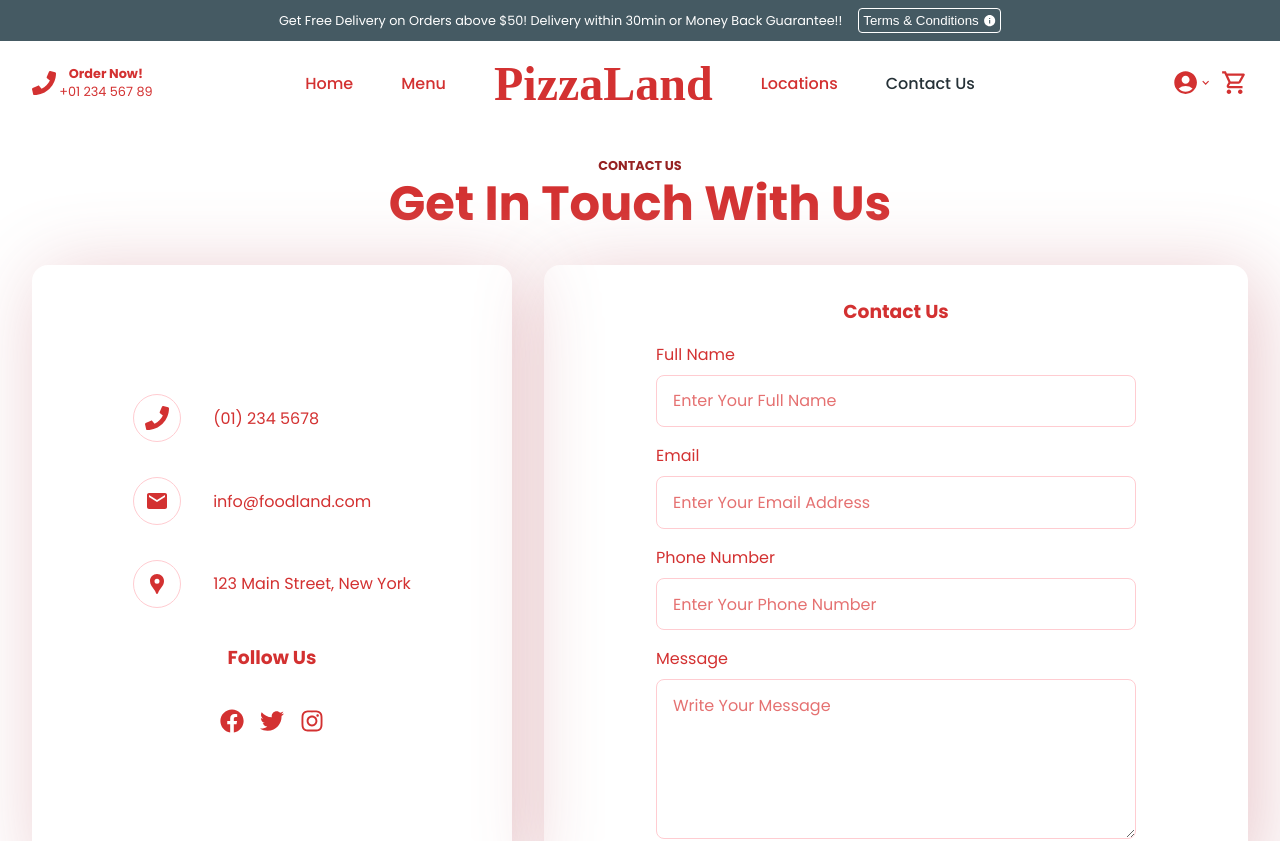
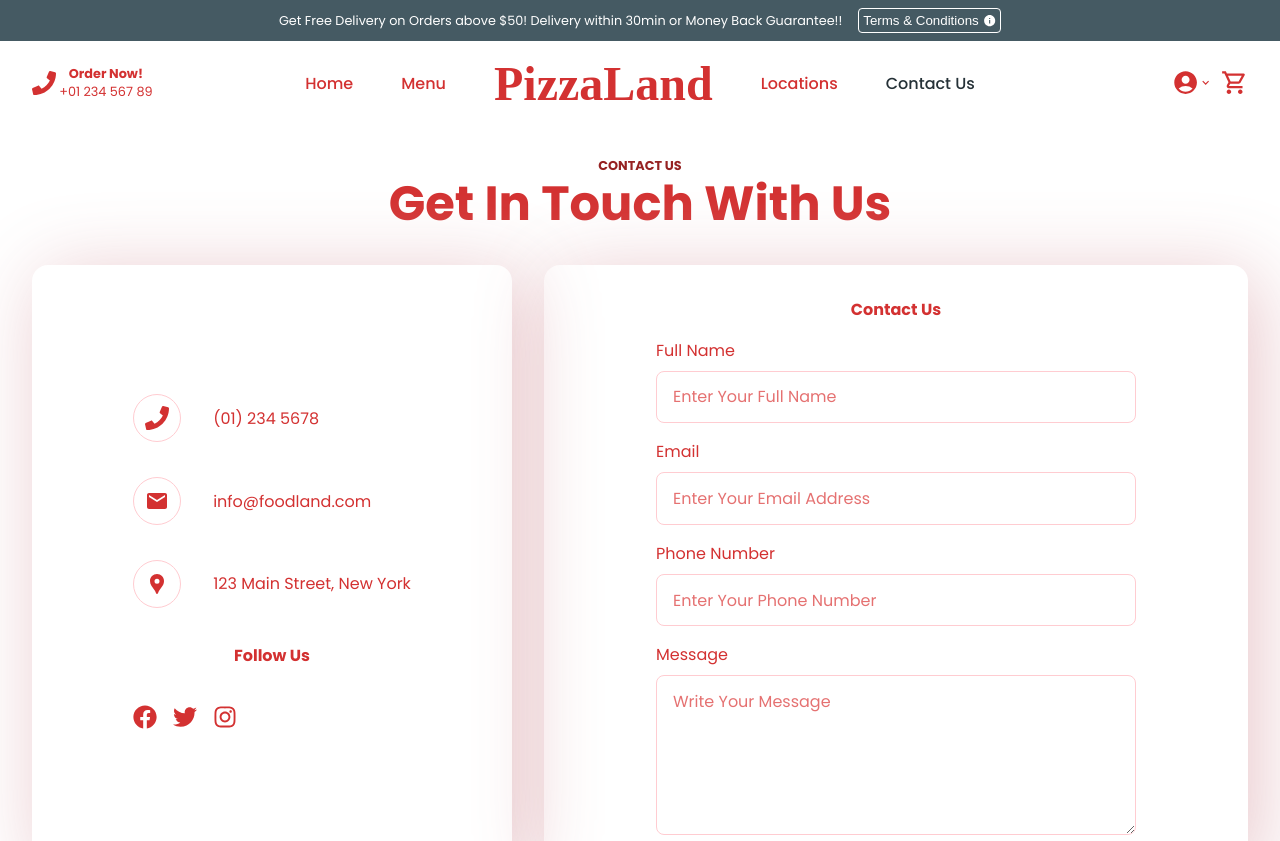
Before and after one commit to zeetaen1989/pizza-delivery, a Next.js app: page /contact in a window 1280 px wide. Shown: the top 841 px of the page. Built offline with nearby package versions, Linux system fonts and the light colour scheme; a web font is replaced by a local one.

Commit message:
feat: useId hook used

```diff
--- a/components/layouts/Contact/Contact.jsx
+++ b/components/layouts/Contact/Contact.jsx
@@ -1,13 +1,16 @@
+import { useId } from "react";
 import { FaPhone, FaFacebook, FaTwitter, FaInstagram } from "react-icons/fa";
 import { MdMail, MdLocationPin } from "react-icons/md";
 import { Header } from "@components/elements";
 import styles from "./Contact.module.scss";
 
 const Contact = () => {
+  const id = useId();
+
   return (
     <section className={styles.container}>
       <Header title="Contact Us" subtitle="Get In Touch With Us" />
-      <div className={styles.container__contact}>
+      <section className={styles.container__contact}>
         <article className={styles.left}>
           <figure>
             <div className={styles.icons}>
@@ -34,7 +37,7 @@ const Contact = () => {
             </figcaption>
           </figure>
           <h1>Follow Us</h1>
-          <div className={styles.social__links}>
+          <figure className={styles.social__links}>
             <a
               href="https://www.facebook.com/"
               target="_blank"
@@ -56,49 +59,49 @@ const Contact = () => {
             >
               <FaInstagram />
             </a>
-          </div>
+          </figure>
         </article>
         <article className={styles.right}>
           <h1>Contact Us</h1>
           <form>
-            <div className={styles.form__control}>
-              <label htmlFor="fullName">Full Name</label>
+            <article className={styles.form__control}>
+              <label htmlFor={`${id}-fullName`}>Full Name</label>
               <input
+                id={`${id}-fullName`}
                 type="text"
                 name="fullName"
-                id="fullName"
                 placeholder="Enter Your Full Name"
               />
-            </div>
-            <div className={styles.form__control}>
-              <label htmlFor="email">Email</label>
+            </article>
+            <article className={styles.form__control}>
+              <label htmlFor={`${id}-email`}>Email</label>
               <input
+                id={`${id}-email`}
                 type="email"
                 name="email"
-                id="email"
                 placeholder="Enter Your Email Address"
               />
-            </div>
-            <div className={styles.form__control}>
-              <label htmlFor="phone">Phone Number</label>
+            </article>
+            <article className={styles.form__control}>
+              <label htmlFor={`${id}-phone`}>Phone Number</label>
               <input
+                id={`${id}-phone`}
                 type="tel"
                 name="phone"
-                id="phone"
                 placeholder="Enter Your Phone Number"
               />
-            </div>
-            <div className={styles.form__control}>
-              <label htmlFor="message">Message</label>
+            </article>
+            <article className={styles.form__control}>
+              <label htmlFor={`${id}-message`}>Message</label>
               <textarea
+                id={`${id}-message`}
                 type="text"
-                id="message"
                 placeholder="Write Your Message"
               />
-            </div>
+            </article>
           </form>
         </article>
-      </div>
+      </section>
     </section>
   );
 };
```
